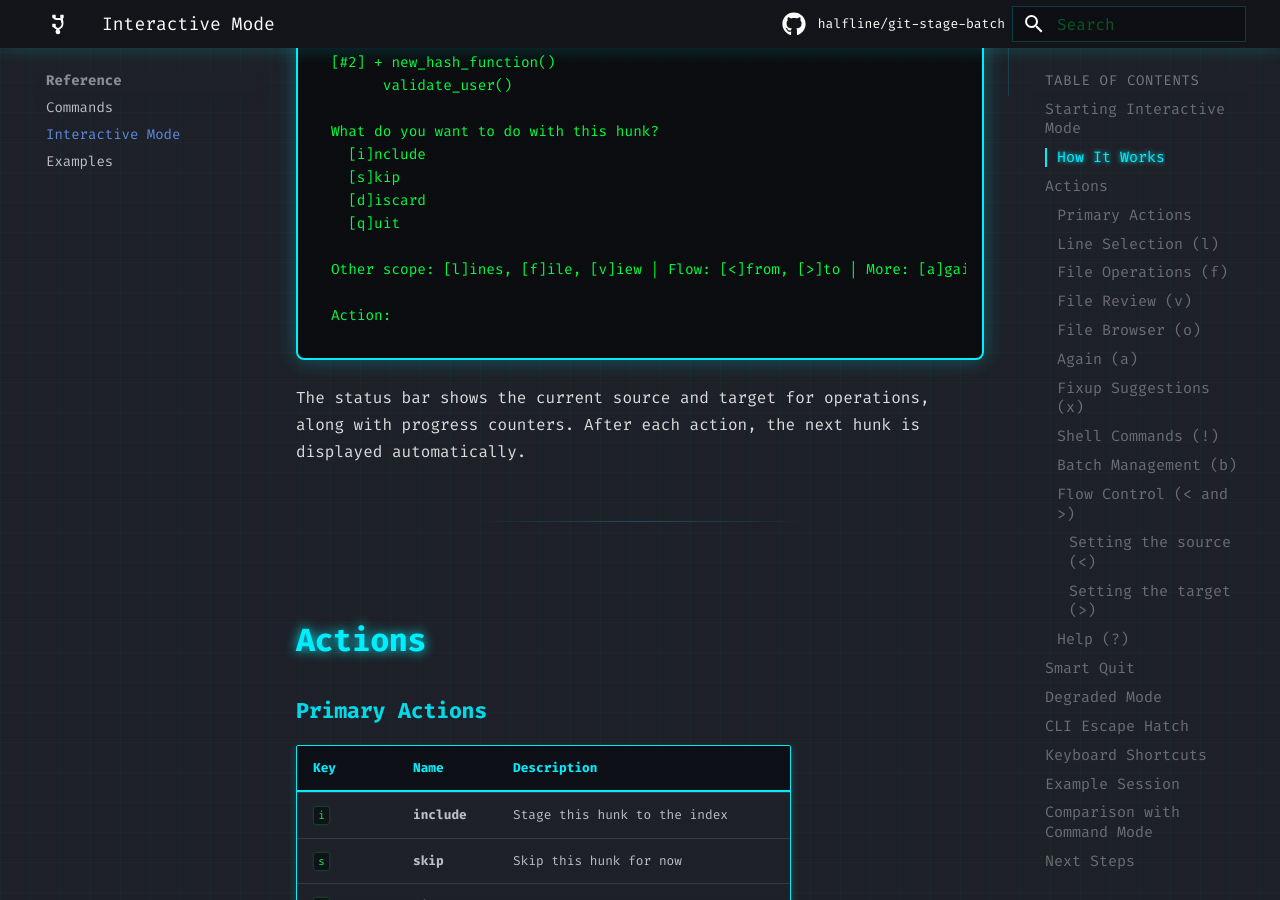
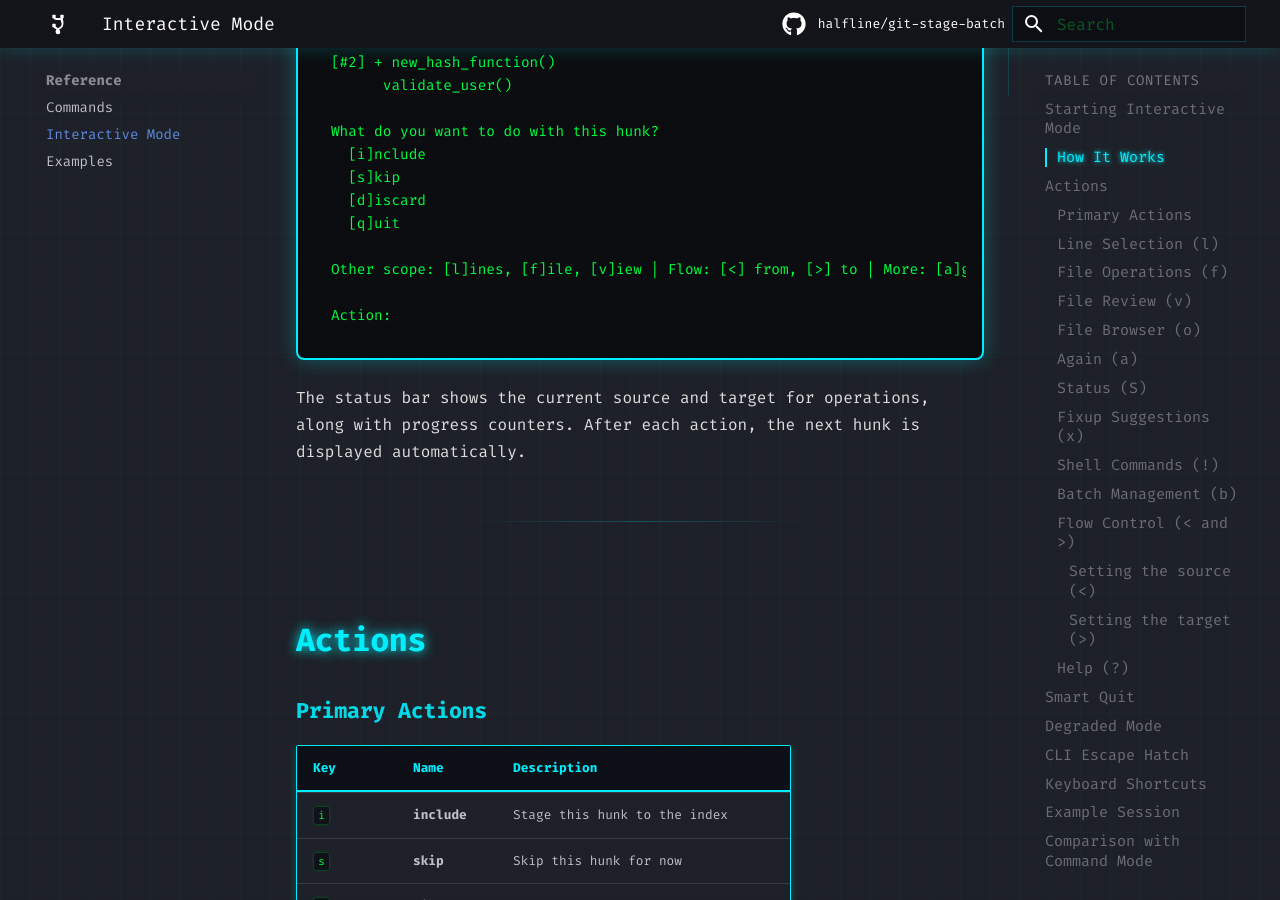
Before and after one commit to halfline/git-stage-batch, an MkDocs documentation site: the page built from docs/interactive.md, in a window 1280 px wide and 900 px high, scrolled down 1215 px. Built offline with MkDocs 1.6.1 and Material for MkDocs 9.7.7, drawn with Linux system fonts in a browser that asks for light colours; comment, search, counter and statistics services are not loaded; some of the changed text lies outside the part shown.

Commit message:
docs: Document status drawer action
The interactive-mode guide covers native file review, file choosing,
replacement, block actions, and flow-aware help output.

Users also need the guide to show that the full session status report is
available as a native TUI key. Without that note, the action remains
discoverable only from the prompt label or typed command fallback.

This commit completes the status drawer slice by documenting the uppercase
S key in the menu example, action reference, and help output.

The interactive documentation now covers the native TUI entry points added
in the current gap-reconciliation series.

````diff
--- a/docs/interactive.md
+++ b/docs/interactive.md
@@ -38,7 +38,7 @@
   [d]iscard
   [q]uit
 
-Other scope: [l]ines, [f]ile, [v]iew | Flow: [<]from, [>]to | More: [a]gain, [b]atch, [o]pen, [x]fixup, [!]cmd, [?]help
+Other scope: [l]ines, [f]ile, [v]iew | Flow: [<] from, [>] to | More: [a]gain, [u]ndo, [U] redo, [S] status, [b]atch, [o]pen, fi[x]up, [!] cmd, [?] help
 
 Action:
 ```
@@ -166,6 +166,14 @@
 
 ---
 
+### Status (`S`)
+
+Show the current session status without leaving interactive mode. The output is
+the same human-readable report produced by `git-stage-batch status`, including
+session progress and available batches.
+
+---
+
 ### Fixup Suggestions (`x`)
 
 Enter a submenu that iteratively suggests commits that modified the lines in the current hunk:
@@ -269,6 +277,9 @@
 
 More options:
   a, again     - Clear state and start fresh pass through skipped hunks
+  u, undo      - Undo last action
+  U, redo      - Redo last undone action
+  S, status    - Show session status
   l, lines     - Select specific lines from this hunk
   f, file      - Include or skip all hunks in this file
   v, view      - Review this whole file with page selection
````
